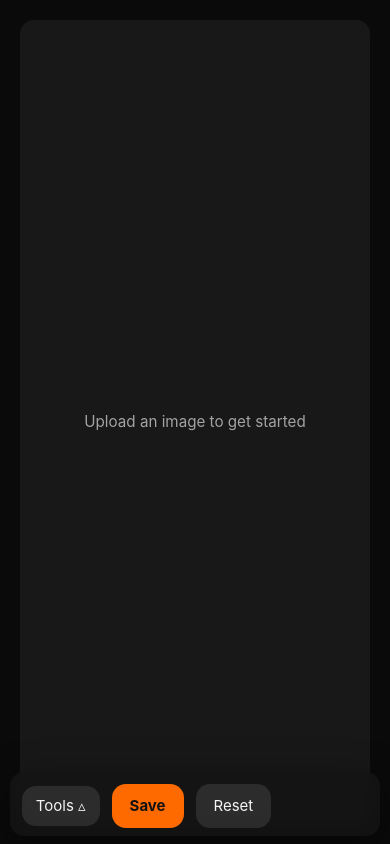
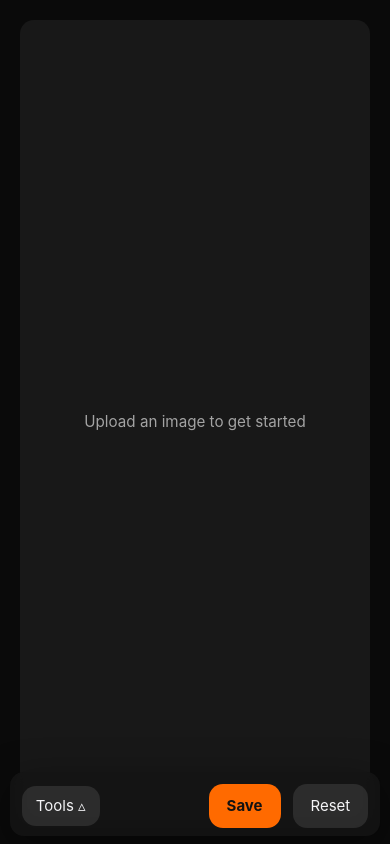
Before and after one commit to adeoh/reticulator, a plain HTML site: page index.html in a window 390 px wide. Drawn offline with Linux system fonts and the light colour scheme.

Commit message:
Update index.html

```diff
--- a/index.html
+++ b/index.html
@@ -90,7 +90,7 @@
       max-height:70vh;overflow:auto;z-index:9999;box-shadow:0 10px 40px rgba(0,0,0,.4);
       padding-bottom:calc(12px + env(safe-area-inset-bottom, 0px))
     }
-    .mobile-bar{display:flex;align-items:center;justify-content:space-between;gap:12px}
+    .mobile-bar{display:flex;align-items:center;justify-content:space-between;gap:12px; width: 100%;}
     .mobile-toggle{background:var(--control);height:40px;padding:0 14px;border-radius:var(--r);cursor:pointer}
     .fields{flex-direction:column;gap:16px}
     .grid-2{display:flex;flex-wrap:wrap;gap:1rem}
```
